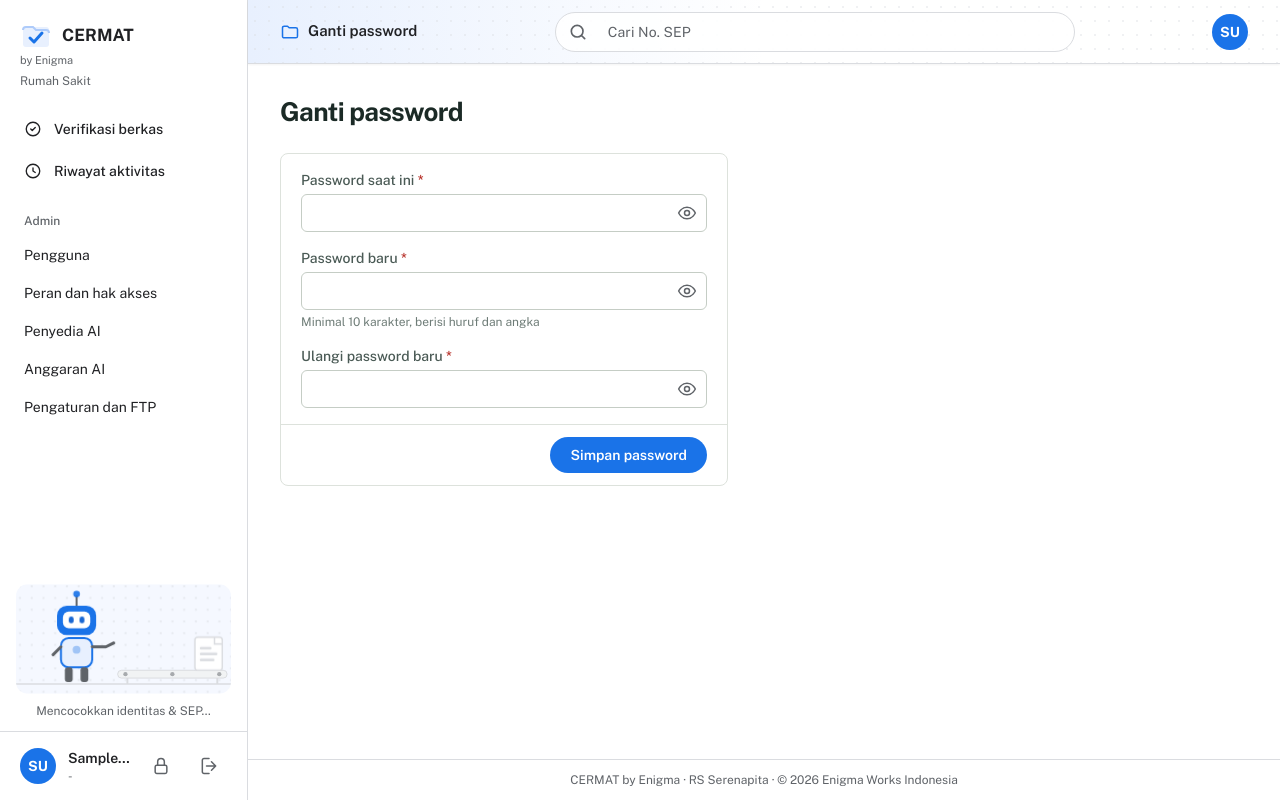
After one commit to misterogan/casemix-ai, a Laravel app: page /akun/password in a window 1280 px wide. The commit adds this page. Run offline with Laravel 12, Linux system fonts and the light colour scheme; the visitor is signed in with stand-in values (Sample User, id 1); data that the repository does not hold is empty; style sheets or scripts are compiled from the project's sources; parts of the project's set-up code (start-up, migrations or seed data) failed here and were passed over.

Commit message:
User bisa mengganti password sendiri
Co-Authored-By: Claude Opus 5.5 <noreply@anthropic.com>

```diff
--- /dev/null
+++ b/app/Http/Controllers/AccountPasswordController.php
@@ -0,0 +1,41 @@
+<?php
+
+namespace App\Http\Controllers;
+
+use App\Support\Audit;
+use Illuminate\Http\Request;
+use Illuminate\Support\Facades\Hash;
+use Illuminate\Validation\Rules\Password;
+
+class AccountPasswordController extends Controller
+{
+    public function edit()
+    {
+        return view('account.password');
+    }
+
+    public function update(Request $request)
+    {
+        $request->validate([
+            'current_password' => ['required', 'current_password'],
+            'password' => ['required', 'confirmed', Password::min(10)->letters()->numbers(), 'different:current_password'],
+        ], [
+            'current_password.required' => 'Password saat ini wajib diisi.',
+            'current_password.current_password' => 'Password saat ini salah.',
+            'password.required' => 'Password baru wajib diisi.',
+            'password.confirmed' => 'Ulangan password baru tidak cocok.',
+            'password.min' => 'Password baru minimal :min karakter.',
+            'password.letters' => 'Password baru harus berisi huruf.',
+            'password.numbers' => 'Password baru harus berisi angka.',
+            'password.different' => 'Password baru harus berbeda dari password lama.',
+        ]);
+
+        $user = $request->user();
+        $user->forceFill(['password' => Hash::make($request->input('password'))])->save();
+        $request->session()->regenerate();
+
+        Audit::log('akun.ganti_password', $user, 'Mengganti password sendiri');
+
+        return back()->with('ok', 'Password berhasil diganti.');
+    }
+}
--- /dev/null
+++ b/resources/views/account/password.blade.php
@@ -0,0 +1,30 @@
+<x-app-layout title="Ganti password">
+    <x-page-header title="Ganti password"/>
+    <form method="POST" action="{{ route('account.password.update') }}" class="panel max-w-md">
+        @csrf
+        @method('PUT')
+        <div class="panel-body grid gap-4">
+            @foreach ([
+                ['current_password', 'Password saat ini', 'current-password', null],
+                ['password', 'Password baru', 'new-password', 'Minimal 10 karakter, berisi huruf dan angka'],
+                ['password_confirmation', 'Ulangi password baru', 'new-password', null],
+            ] as [$name, $label, $autocomplete, $hint])
+                <x-field :name="$name" :label="$label" :hint="$hint" required>
+                    <div class="relative">
+                        <input id="{{ $name }}" name="{{ $name }}" type="password"
+                               autocomplete="{{ $autocomplete }}" required class="field pr-10">
+                        <button type="button" class="absolute inset-y-0 right-0 grid w-10 place-items-center text-abu hover:text-arang" title="Lihat"
+                                onclick="const i=document.getElementById('{{ $name }}'),s=i.type==='password';i.type=s?'text':'password';this.title=s?'Sembunyikan':'Lihat';this.querySelectorAll('svg').forEach(e=>e.classList.toggle('hidden'))">
+                            <svg class="size-5" fill="none" stroke="currentColor" stroke-width="1.8" viewBox="0 0 24 24" aria-hidden="true"><path stroke-linecap="round" stroke-linejoin="round" d="M2 12s3.5-7 10-7 10 7 10 7-3.5 7-10 7S2 12 2 12z"/><circle cx="12" cy="12" r="3"/></svg>
+                            <svg class="hidden size-5" fill="none" stroke="currentColor" stroke-width="1.8" viewBox="0 0 24 24" aria-hidden="true"><path stroke-linecap="round" stroke-linejoin="round" d="M3 3l18 18M10.6 10.6a2 2 0 002.8 2.8M9.9 5.1A10 10 0 0112 5c6.5 0 10 7 10 7a17 17 0 01-3.2 4.2M6.1 6.1C3.6 7.8 2 12 2 12s3.5 7 10 7a10 10 0 005.9-1.9"/></svg>
+                            <span class="sr-only">Lihat/sembunyikan password</span>
+                        </button>
+                    </div>
+                </x-field>
+            @endforeach
+        </div>
+        <div class="flex justify-end gap-2 border-t border-garis px-5 py-3">
+            <button type="submit" class="btn-primary">Simpan password</button>
+        </div>
+    </form>
+</x-app-layout>
--- a/resources/views/layouts/app.blade.php
+++ b/resources/views/layouts/app.blade.php
@@ -89,6 +89,10 @@
                     <p class="truncate text-sm font-semibold text-arang">{{ auth()->user()->name }}</p>
                     <p class="truncate text-xs text-abu">{{ auth()->user()->roleLabel() }}</p>
                 </div>
+                <a href="{{ route('account.password.edit') }}" class="rounded-full p-2 text-abu transition-colors duration-150 hover:bg-abu-muda hover:text-arang" title="Ganti password">
+                    <svg class="size-5" fill="none" stroke="currentColor" stroke-width="1.8" viewBox="0 0 24 24" aria-hidden="true"><rect x="5" y="11" width="14" height="10" rx="2"/><path stroke-linecap="round" d="M8 11V7a4 4 0 018 0v4"/></svg>
+                    <span class="sr-only">Ganti password</span>
+                </a>
                 <form method="POST" action="{{ route('logout') }}">
                     @csrf
                     <button type="submit" class="rounded-full p-2 text-abu transition-colors duration-150 hover:bg-abu-muda hover:text-arang" title="Keluar">
--- a/routes/web.php
+++ b/routes/web.php
@@ -1,5 +1,6 @@
 <?php
 
+use App\Http\Controllers\AccountPasswordController;
 use App\Http\Controllers\Admin\AiBudgetController;
 use App\Http\Controllers\Admin\AiProviderController;
 use App\Http\Controllers\Admin\RoleController;
@@ -26,6 +27,8 @@ Route::middleware('guest')->group(function () {
 
 Route::middleware(['auth', 'active'])->group(function () {
     Route::post('/keluar', [LoginController::class, 'logout'])->name('logout');
+    Route::get('/akun/password', [AccountPasswordController::class, 'edit'])->name('account.password.edit');
+    Route::put('/akun/password', [AccountPasswordController::class, 'update'])->middleware('throttle:6,1')->name('account.password.update');
     // Halaman awal menurut peran: Koordinator ke verifikasi, Admin ke pengaturan.
     Route::get('/', function () {
         $u = auth()->user();
```
Also changed, not shown: tests/Feature/AccountPasswordTest.php (added, +77 -0 lines).
